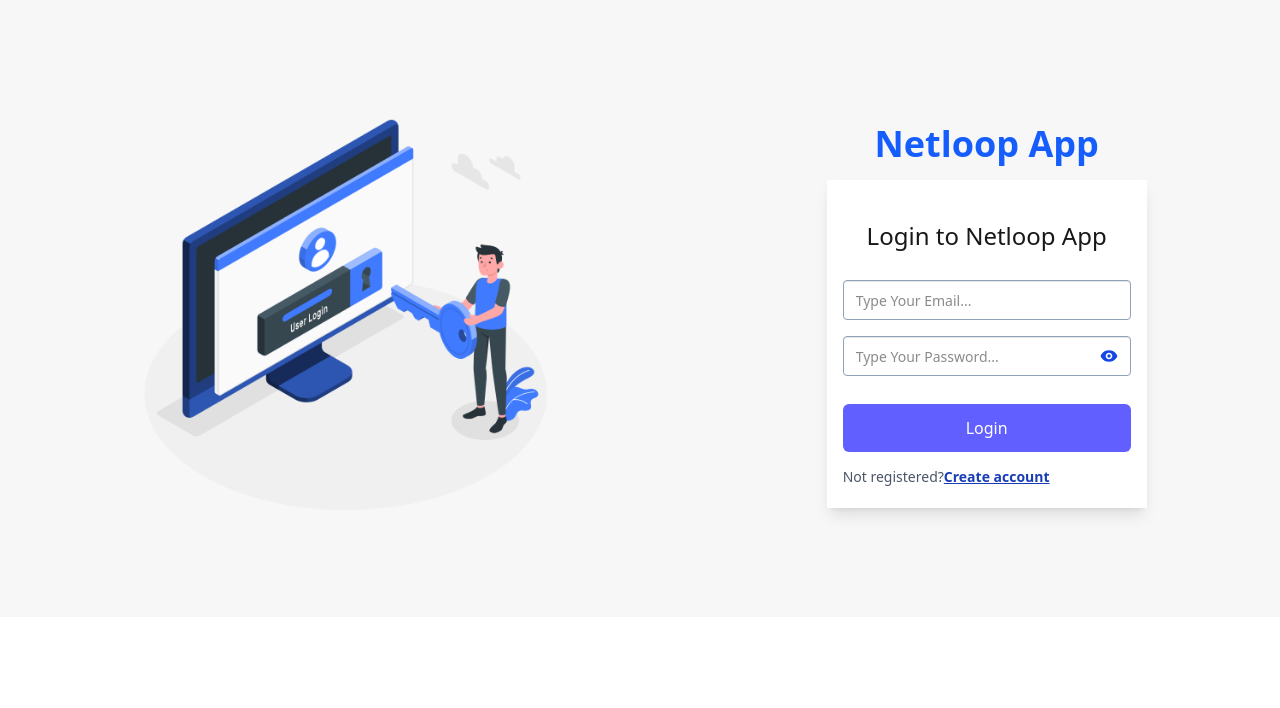
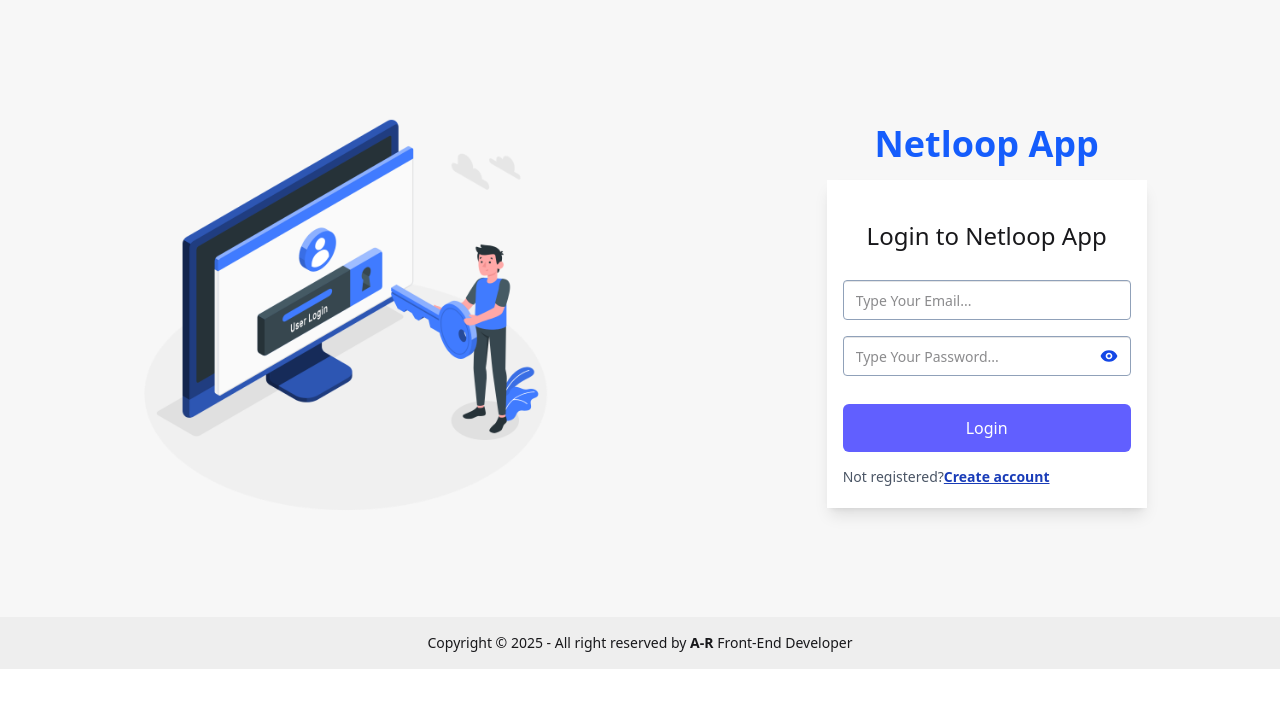
Before and after one commit to AlaaRef3t/Netloop-App, a React (Vite) app: page /login in a window 1280 px wide. Shown: the top 708 px of the page. Built offline with nearby package versions, Linux system fonts and the light colour scheme.

Commit message:
added Footer and fixed dark

```diff
--- /dev/null
+++ b/src/Components/Footer/Footer.jsx
@@ -0,0 +1,12 @@
+import React from 'react'
+import Styles from './Footer.module.css'
+
+export default function Footer() {
+  return (
+    <footer className="footer sm:footer-horizontal footer-center bg-base-300 text-base-content p-4">
+      <aside>
+        <p>Copyright © {new Date().getFullYear()} - All right reserved by <strong><a href="https://www.facebook.com/3laa.ref3t/">A-R</a></strong> Front-End Developer</p>
+      </aside>
+    </footer>
+  )
+}
--- a/src/Components/Layout/Layout.jsx
+++ b/src/Components/Layout/Layout.jsx
@@ -2,12 +2,16 @@ import React from 'react'
 import Styles from './Layout.module.css'
 import Navbar from '../Navbar/Navbar'
 import { Outlet } from 'react-router-dom'
+import Footer from '../Footer/Footer'
 
 export default function Layout() {
   return (
     <>
-      <Navbar />
-      <Outlet />
+      <div className='dark:bg-gray-900 dark:text-white'>
+        <Navbar />
+        <Outlet />
+        <Footer/>
+      </div>
 
     </>
   )
--- a/src/Components/Login/Login.jsx
+++ b/src/Components/Login/Login.jsx
@@ -60,7 +60,7 @@ export default function Login() {
               <h1 className='text-blue-600 font-bold text-4xl text-2xl my-4 text-center ' >Netloop App</h1>
 
               <div className=" mx-auto shadow-lg p-4 bg-white py-5 mobScreen">
-                <h1 className='text-black-800  text-2xl my-5 text-center ' >Login to Netloop App</h1>
+                <h1 className='text-black-800  text-2xl my-5 text-center  dark:text-black ' >Login to Netloop App</h1>
 
                 <form onSubmit={handleSubmit(onSubmit)}>
 
--- a/src/Components/Register/Register.jsx
+++ b/src/Components/Register/Register.jsx
@@ -64,7 +64,7 @@ export default function Register() {
           >
             <h1 className='text-blue-600 font-bold text-5xl text-center my-4'>Netloop App</h1>
             <div className="mx-auto shadow-lg p-4 bg-white py-5">
-              <h1 className='text-black-800 font-bold text-2xl mt-5 text-center'>Create a new account</h1>
+              <h1 className='text-black-800 font-bold text-2xl mt-5 text-center  dark:text-black'>Create a new account</h1>
               <p className='text-sm text-gray-600 text-center mb-5'>It's quick and easy.</p>
 
               <form onSubmit={handleSubmit(onSubmit)}>
@@ -97,7 +97,7 @@ export default function Register() {
                 <input {...register("dateOfBirth")} type="date" className="input input-neutral w-full focus:outline-0 border-slate-400 my-2" />
                 {errors.dateOfBirth && <p className='text-red-800'>{errors.dateOfBirth.message}</p>}
 
-                <div className="my-2">
+                <div className="my-2  dark:text-black">
                   <input {...register("gender")} type="radio" value="male" id='male' className="radio radio-primary" />
                   <label className='mx-2' htmlFor="male">Male</label>
                   <input {...register("gender")} type="radio" value="female" id='female' className="radio radio-primary" />
```
Also changed, not shown: src/Components/Footer/Footer.module.css (added).
